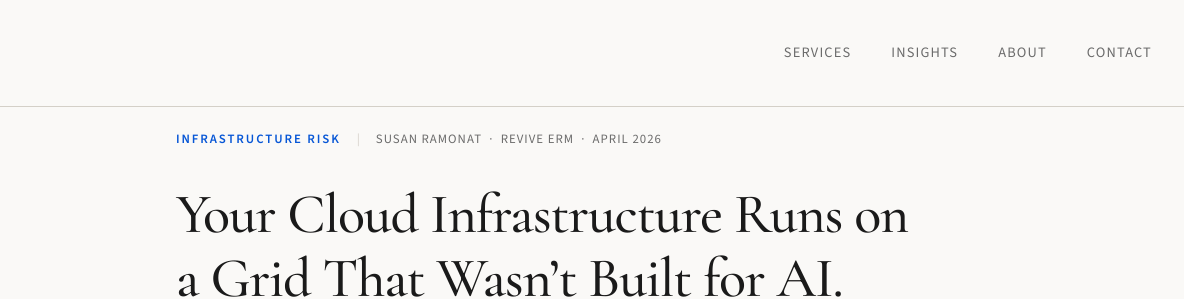
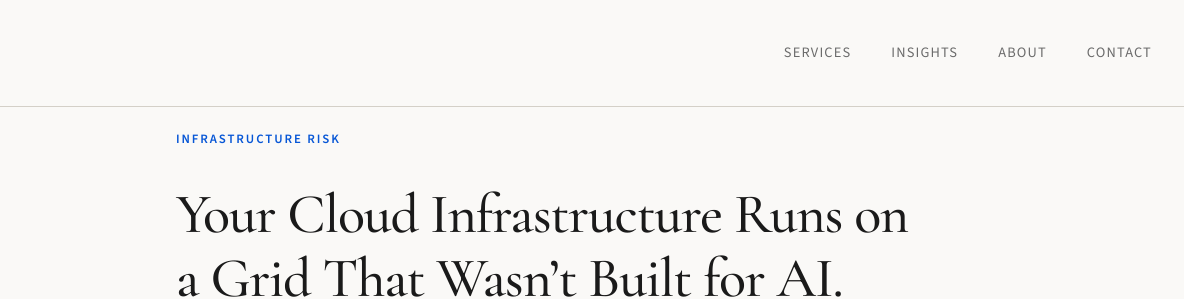
Before and after one commit to Tiger80CF/revive-erm, a plain HTML site: page grid-risk.html in a window 1280 px wide. Shown: the top 299 px of the page, 96-1280 px from the left. Drawn offline with nearby package versions, Linux system fonts and the light colour scheme.

Commit message:
Add files via upload

```diff
--- a/grid-risk.html
+++ b/grid-risk.html
@@ -104,18 +104,7 @@
             color: var(--color-accent);
         }
 
-        .article-meta-divider {
-            color: var(--color-rule);
-            font-size: 0.8rem;
-        }
 
-        .article-byline {
-            font-size: 0.8rem;
-            font-weight: 500;
-            color: var(--color-muted);
-            text-transform: uppercase;
-            letter-spacing: 0.08em;
-        }
 
         .article-title {
             font-family: var(--font-display);
@@ -310,8 +299,6 @@
         <header class="article-header">
             <div class="article-meta">
                 <span class="article-category">Infrastructure Risk</span>
-                <span class="article-meta-divider">|</span>
-                <span class="article-byline">Susan Ramonat &nbsp;&middot;&nbsp; Revive ERM &nbsp;&middot;&nbsp; April 2026</span>
             </div>
             <h1 class="article-title">Your Cloud Infrastructure Runs on a Grid That Wasn&#8217;t Built for AI. Your Contracts Don&#8217;t Cover What Happens Next.</h1>
             <p class="article-subtitle">The force majeure clause in your cloud contract, the failover assumptions in your business continuity and disaster recovery plan, and the coverage triggers in your business interruption insurance policy were not written to work together. When the grid fails, they work against each other.</p>
```
